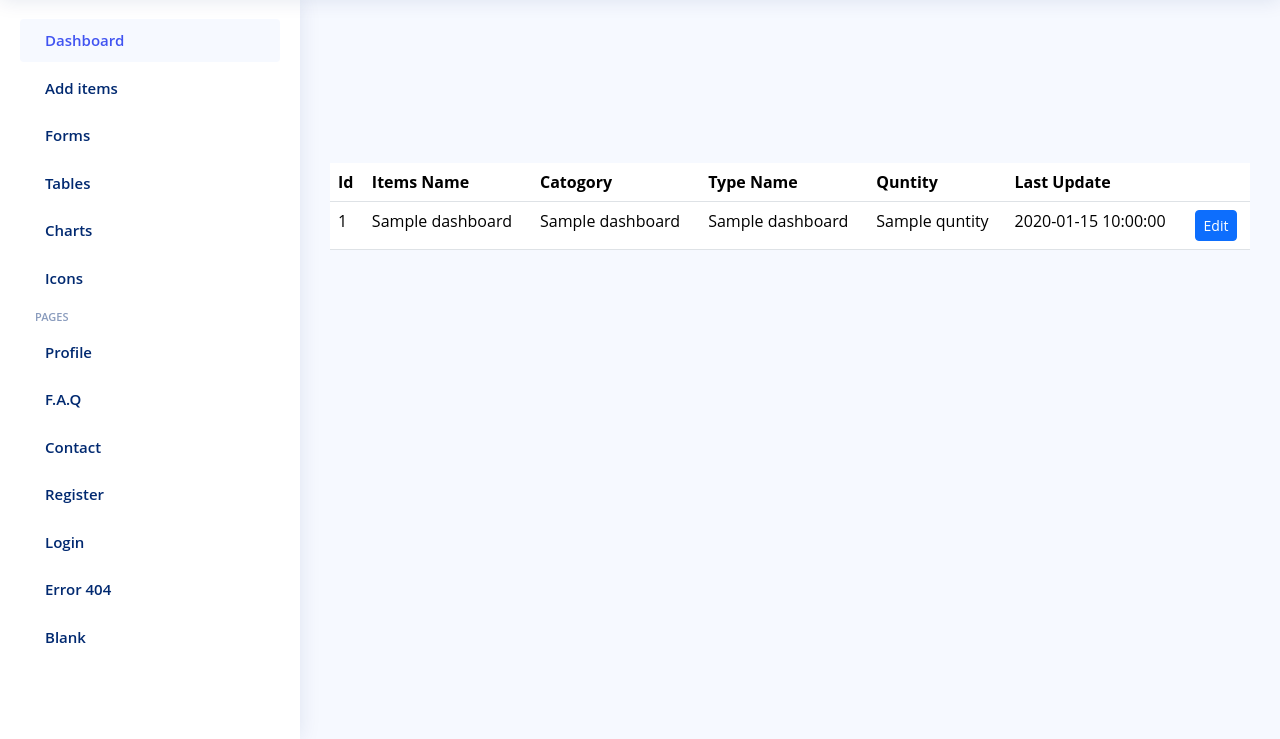
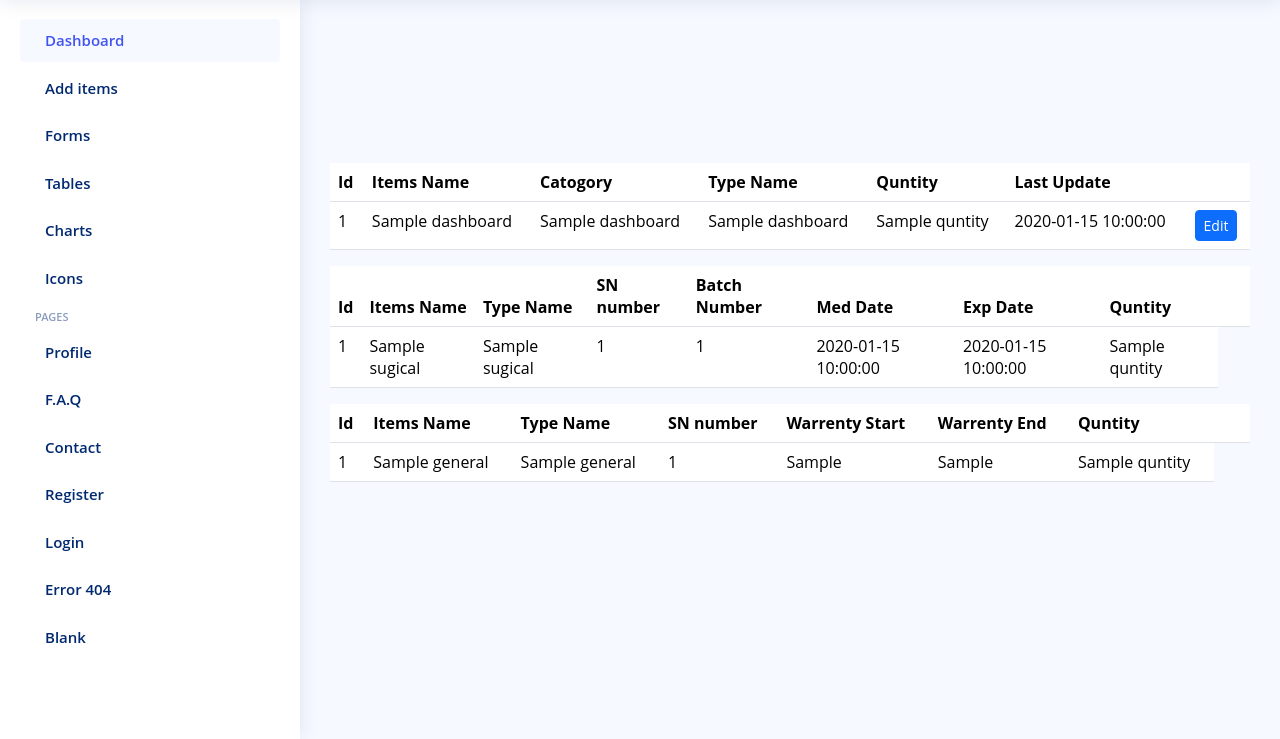
Before and after one commit to kalana2785/Codenignter, a CodeIgniter 4 app: the page made by app/Views/dashboard.php in a window 1280 px wide. Shown: the part 61-800 px from the top of the page. Run offline with PHP 8.4 and a stand-in for CodeIgniter, Linux system fonts and the light colour scheme; the template is opened without the code that fills it: most values are stand-ins (such as "Sample title", 1, 10 or a date in 2020); some libraries are stand-ins or nearby versions.

Commit message:
Filter Data and dispaly data from two table  in sugical and general catogory

```diff
--- a/app/Views/dashboard.php
+++ b/app/Views/dashboard.php
@@ -33,7 +33,7 @@
 <!-- Check if there is an error message and display it -->
 
 
-<table class="table">
+<table class="table" name="All">
   <thead>
     <tr>
       <th scope="col">Id</th>
@@ -51,7 +51,7 @@
             <tr>
                 <td><?php echo $row['id']; ?></td>
                 <td><?php echo $row['item_name']; ?></td>
-                <td><?php echo $row['category_name']; ?></td>
+                <td><?php echo $row['Category_Name']; ?></td>
                 <td><?php echo $row['type_name']; ?></td>
                 <td><?php echo $row['quntity']; ?></td>
                 <td><?php echo $row['Date']; ?></td>
@@ -71,6 +71,79 @@
 </tbody>
 </table>
 
+<!--sugical items-->
+<table class="table" name="Sugical">
+  <thead>
+    <tr>
+      <th scope="col">Id</th>
+      <th scope="col">Items Name</th>
+      <th scope="col">Type Name</th>
+      <th scope="col">SN number</th>
+      <th scope="col">Batch Number</th>
+      <th scope="col">Med Date</th>
+      <th scope="col">Exp Date</th>
+      <th scope="col">Quntity</th>
+      <th scope="col"></th>
+      <th> </th>
+    </tr>
+  </thead>
+  <tbody>
+    <?php if ($sugicals):?>
+        <?php foreach($sugicals as $row) : ?>
+            <tr>
+                <td><?php echo $row['id']; ?></td>
+                <td><?php echo $row['item_name']; ?></td>
+                <td><?php echo $row['type_name']; ?></td>
+                <td><?php echo $row['Sn_number']; ?></td>
+                <td><?php echo $row['BN_number']; ?></td>
+                <td><?php echo $row['Med_date']; ?></td>
+                <td><?php echo $row['Exp_date']; ?></td>
+                <td><?php echo $row['quntity']; ?></td>
+
+            </tr>
+        <?php endforeach;?>
+    <?php endif;?>
+</tbody>
+</table>
+
+
+<!-- General items-->
+<table class="table" name="General">
+
+  <thead>
+    <tr>
+      <th scope="col">Id</th>
+      <th scope="col">Items Name</th>
+      <th scope="col">Type Name</th>
+      <th scope="col">SN number</th>
+      <th scope="col">Warrenty Start</th>
+      <th scope="col">Warrenty End</th>
+      <th scope="col">Quntity</th>
+      <th scope="col"></th>
+      <th> </th>
+    </tr>
+  </thead>
+  <tbody>
+    <?php if ($general):?>
+        <?php foreach($general as $row) : ?>
+            <tr>
+                <td><?php echo $row['id']; ?></td>
+                <td><?php echo $row['item_name']; ?></td>
+                <td><?php echo $row['type_name']; ?></td>
+                <td><?php echo $row['Sn_number']; ?></td>
+
+                <td><?php echo $row['W_start']; ?></td>
+                <td><?php echo $row['W_end']; ?></td>
+                <td><?php echo $row['quntity']; ?></td>
+
+
+
+            </tr>
+        <?php endforeach;?>
+    <?php endif;?>
+</tbody>
+</table>
+
 
 
 </main>
--- a/app/Views/iManger/Add_items.php
+++ b/app/Views/iManger/Add_items.php
@@ -156,13 +156,13 @@
                         }
                         $('#ty').html(html);
 
-                        // Check if the selected category value is 2
+                        // Check if the selected category value is 1
                         if (Cid == 1) {
-                            // Show the additional input box
+
                             $('#additionalInputRow').show();
                             $('#generalItems').hide();
                         } if(Cid == 2) {
-                            // Hide the additional input box
+
                            $('#generalItems').show();
                             $('#additionalInputRow').hide();
 
```
Also changed, not shown: app/Controllers/imdashController.php (+10 -3 lines), app/Models/DashboardModel.php (+15 -7 lines), 11 other files.
